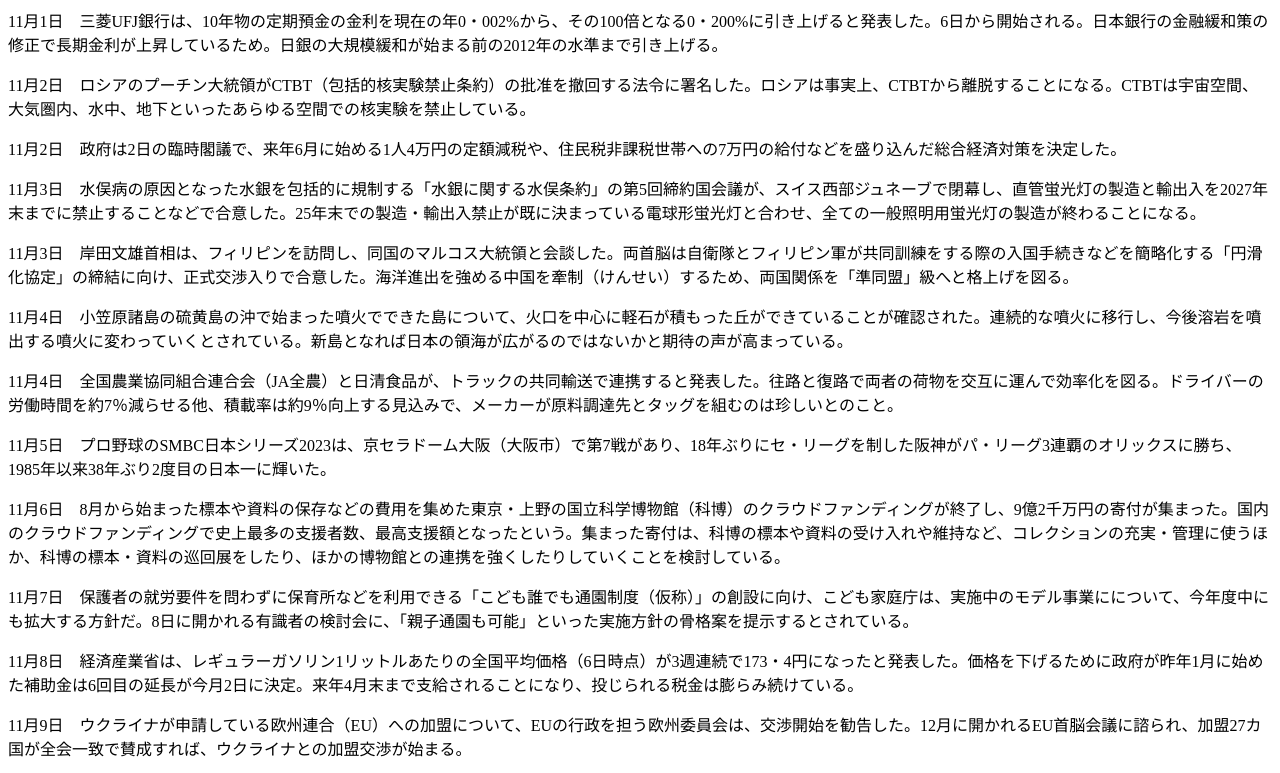
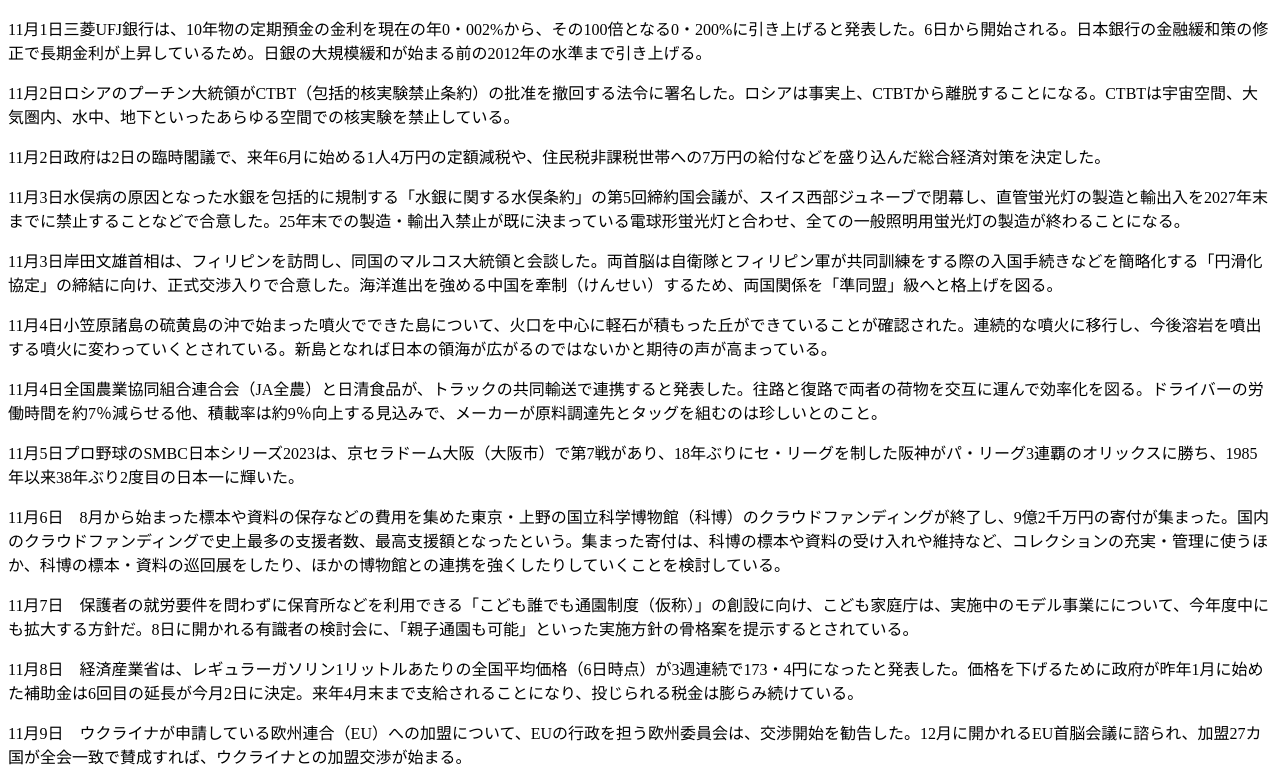
Before and after one commit to NaoyInakaz/ShuninChallenge, a plain HTML site: page index.html in a window 1280 px wide. Shown: the top 773 px of the page. Drawn offline with Linux system fonts and the light colour scheme.

Commit message:
Update index.html

```diff
--- a/index.html
+++ b/index.html
@@ -1,11 +1,20 @@
-<p>11月1日　三菱UFJ銀行は、10年物の定期預金の金利を現在の年0・002%から、その100倍となる0・200%に引き上げると発表した。6日から開始される。日本銀行の金融緩和策の修正で長期金利が上昇しているため。日銀の大規模緩和が始まる前の2012年の水準まで引き上げる。</p>
-<p>11月2日　ロシアのプーチン大統領がCTBT（包括的核実験禁止条約）の批准を撤回する法令に署名した。ロシアは事実上、CTBTから離脱することになる。CTBTは宇宙空間、大気圏内、水中、地下といったあらゆる空間での核実験を禁止している。</p>
-<p>11月2日　政府は2日の臨時閣議で、来年6月に始める1人4万円の定額減税や、住民税非課税世帯への7万円の給付などを盛り込んだ総合経済対策を決定した。</p>
-<p>11月3日　水俣病の原因となった水銀を包括的に規制する「水銀に関する水俣条約」の第5回締約国会議が、スイス西部ジュネーブで閉幕し、直管蛍光灯の製造と輸出入を2027年末までに禁止することなどで合意した。25年末での製造・輸出入禁止が既に決まっている電球形蛍光灯と合わせ、全ての一般照明用蛍光灯の製造が終わることになる。</p>
-<p>11月3日　岸田文雄首相は、フィリピンを訪問し、同国のマルコス大統領と会談した。両首脳は自衛隊とフィリピン軍が共同訓練をする際の入国手続きなどを簡略化する「円滑化協定」の締結に向け、正式交渉入りで合意した。海洋進出を強める中国を牽制（けんせい）するため、両国関係を「準同盟」級へと格上げを図る。</p>
-<p>11月4日　小笠原諸島の硫黄島の沖で始まった噴火でできた島について、火口を中心に軽石が積もった丘ができていることが確認された。連続的な噴火に移行し、今後溶岩を噴出する噴火に変わっていくとされている。新島となれば日本の領海が広がるのではないかと期待の声が高まっている。</p>
-<p>11月4日　全国農業協同組合連合会（JA全農）と日清食品が、トラックの共同輸送で連携すると発表した。往路と復路で両者の荷物を交互に運んで効率化を図る。ドライバーの労働時間を約7％減らせる他、積載率は約9％向上する見込みで、メーカーが原料調達先とタッグを組むのは珍しいとのこと。</p>
-<p>11月5日　プロ野球のSMBC日本シリーズ2023は、京セラドーム大阪（大阪市）で第7戦があり、18年ぶりにセ・リーグを制した阪神がパ・リーグ3連覇のオリックスに勝ち、1985年以来38年ぶり2度目の日本一に輝いた。</p>
+<!DOCTYPE html>
+<html lang="ja">
+<head>
+    <meta charset="UTF-8">
+    <meta name="viewport" content="width=device-width, initial-scale=1.0">
+    <title>ニュースまとめ</title>
+</head>
+<body>
+
+<p>11月1日三菱UFJ銀行は、10年物の定期預金の金利を現在の年0・002%から、その100倍となる0・200%に引き上げると発表した。6日から開始される。日本銀行の金融緩和策の修正で長期金利が上昇しているため。日銀の大規模緩和が始まる前の2012年の水準まで引き上げる。</p>
+<p>11月2日ロシアのプーチン大統領がCTBT（包括的核実験禁止条約）の批准を撤回する法令に署名した。ロシアは事実上、CTBTから離脱することになる。CTBTは宇宙空間、大気圏内、水中、地下といったあらゆる空間での核実験を禁止している。</p>
+<p>11月2日政府は2日の臨時閣議で、来年6月に始める1人4万円の定額減税や、住民税非課税世帯への7万円の給付などを盛り込んだ総合経済対策を決定した。</p>
+<p>11月3日水俣病の原因となった水銀を包括的に規制する「水銀に関する水俣条約」の第5回締約国会議が、スイス西部ジュネーブで閉幕し、直管蛍光灯の製造と輸出入を2027年末までに禁止することなどで合意した。25年末での製造・輸出入禁止が既に決まっている電球形蛍光灯と合わせ、全ての一般照明用蛍光灯の製造が終わることになる。</p>
+<p>11月3日岸田文雄首相は、フィリピンを訪問し、同国のマルコス大統領と会談した。両首脳は自衛隊とフィリピン軍が共同訓練をする際の入国手続きなどを簡略化する「円滑化協定」の締結に向け、正式交渉入りで合意した。海洋進出を強める中国を牽制（けんせい）するため、両国関係を「準同盟」級へと格上げを図る。</p>
+<p>11月4日小笠原諸島の硫黄島の沖で始まった噴火でできた島について、火口を中心に軽石が積もった丘ができていることが確認された。連続的な噴火に移行し、今後溶岩を噴出する噴火に変わっていくとされている。新島となれば日本の領海が広がるのではないかと期待の声が高まっている。</p>
+<p>11月4日全国農業協同組合連合会（JA全農）と日清食品が、トラックの共同輸送で連携すると発表した。往路と復路で両者の荷物を交互に運んで効率化を図る。ドライバーの労働時間を約7％減らせる他、積載率は約9％向上する見込みで、メーカーが原料調達先とタッグを組むのは珍しいとのこと。</p>
+<p>11月5日プロ野球のSMBC日本シリーズ2023は、京セラドーム大阪（大阪市）で第7戦があり、18年ぶりにセ・リーグを制した阪神がパ・リーグ3連覇のオリックスに勝ち、1985年以来38年ぶり2度目の日本一に輝いた。</p>
 <p>11月6日　8月から始まった標本や資料の保存などの費用を集めた東京・上野の国立科学博物館（科博）のクラウドファンディングが終了し、9億2千万円の寄付が集まった。国内のクラウドファンディングで史上最多の支援者数、最高支援額となったという。集まった寄付は、科博の標本や資料の受け入れや維持など、コレクションの充実・管理に使うほか、科博の標本・資料の巡回展をしたり、ほかの博物館との連携を強くしたりしていくことを検討している。</p>
 <p>11月7日　保護者の就労要件を問わずに保育所などを利用できる「こども誰でも通園制度（仮称）」の創設に向け、こども家庭庁は、実施中のモデル事業にについて、今年度中にも拡大する方針だ。8日に開かれる有識者の検討会に、「親子通園も可能」といった実施方針の骨格案を提示するとされている。</p>
 <p>11月8日　経済産業省は、レギュラーガソリン1リットルあたりの全国平均価格（6日時点）が3週連続で173・4円になったと発表した。価格を下げるために政府が昨年1月に始めた補助金は6回目の延長が今月2日に決定。来年4月末まで支給されることになり、投じられる税金は膨らみ続けている。</p>
@@ -375,3 +384,6 @@
 <p>10月24日 大阪府の防災対策が評価され、全国的にモデルケースとして紹介されることになった。特に地域住民の参加が評価された。</p>
 <p>10月25日 政府が新型コロナウイルス感染症のワクチン接種を推進するため、国民向けのキャンペーンを開始した。新しいワクチンの効果を訴え、積極的な接種を呼びかけている。</p>
 <p>10月25日 国内の若者を対象にした「就職活動支援フェア」が開催され、多くの学生が参加した。企業とのマッチングの機会を提供し、就職活動を支援する。</p>
+
+</body>
+</html>
```
